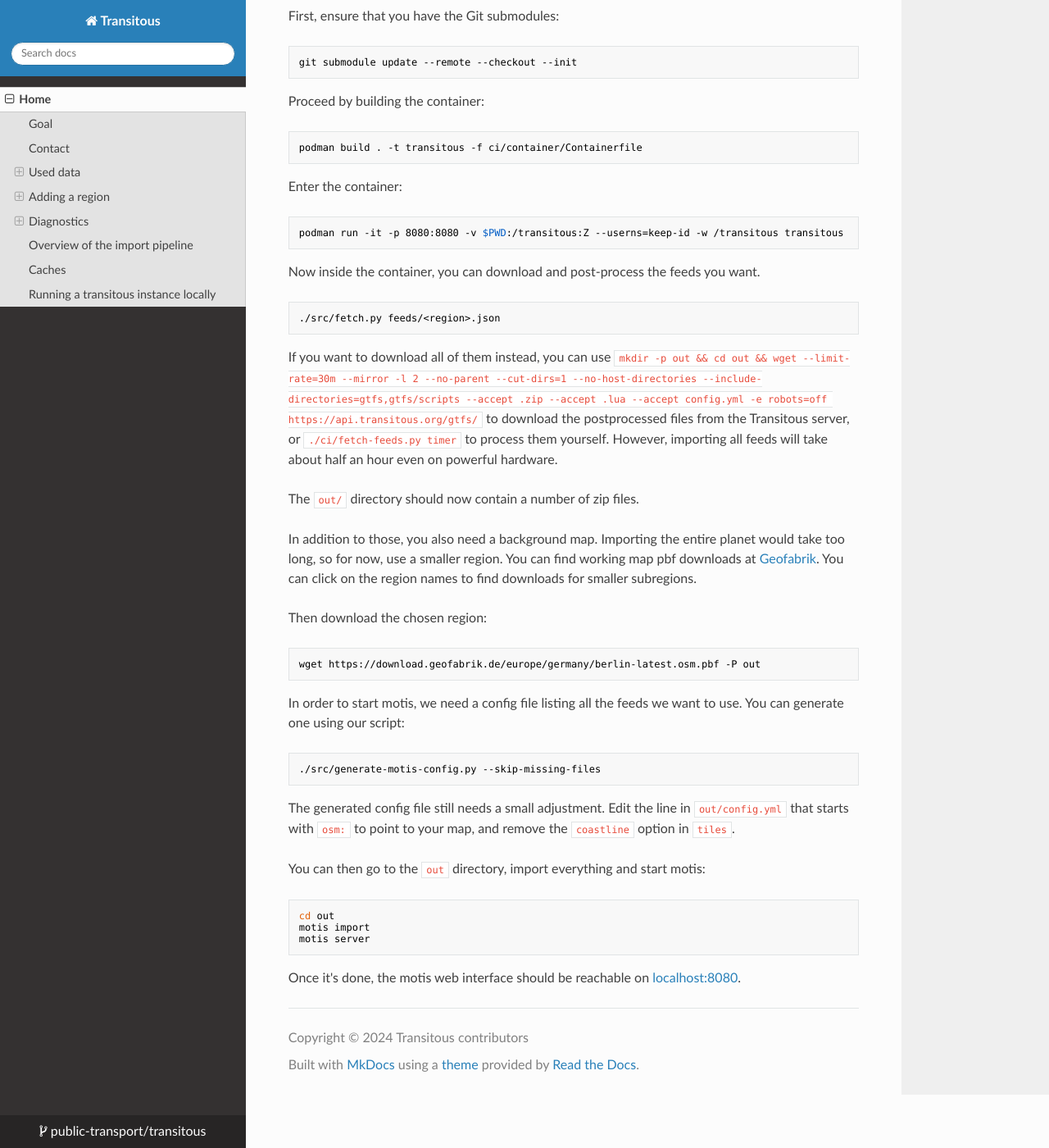
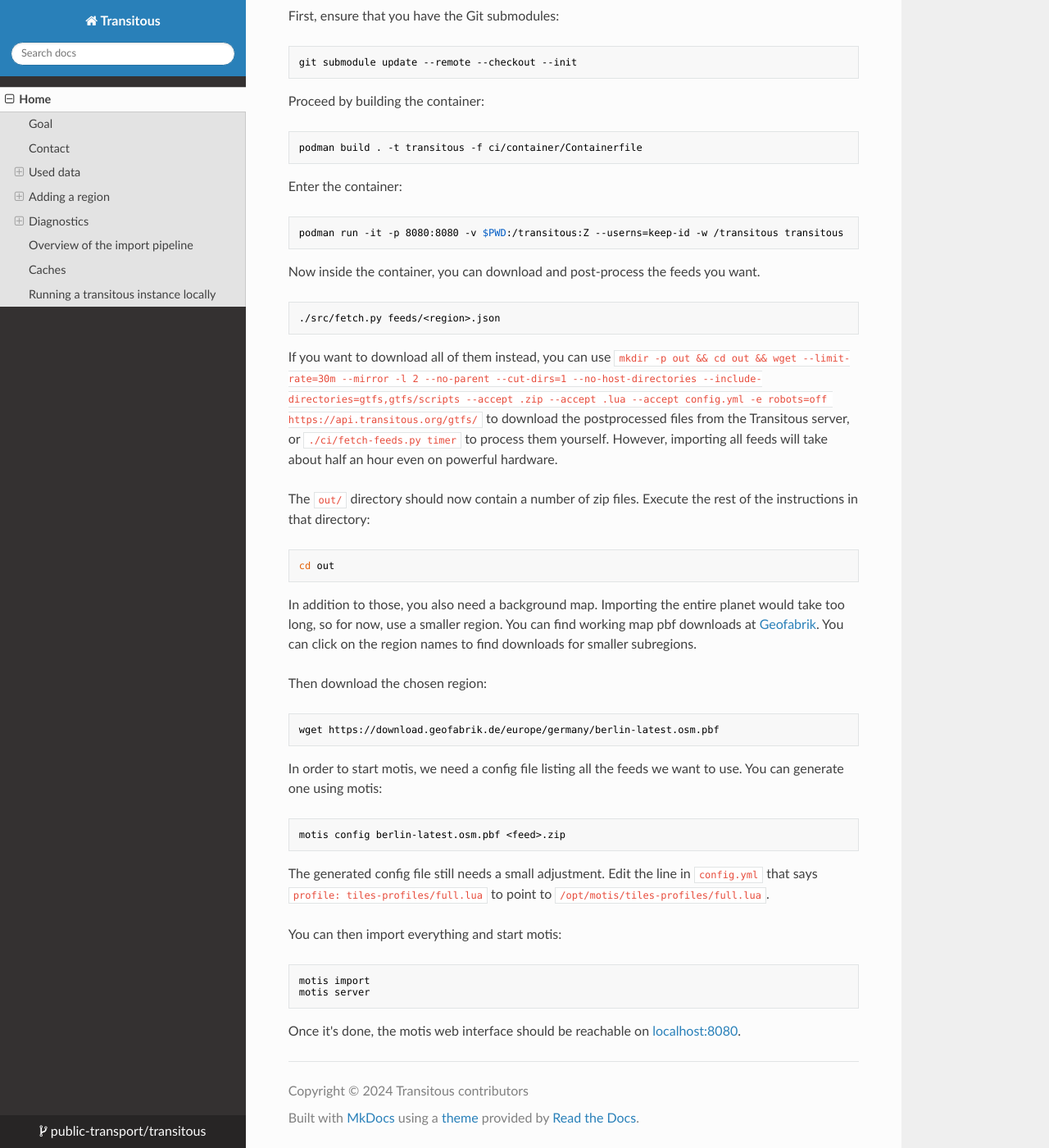
Before and after one commit to public-transport/transitous, an MkDocs documentation site: the page built from docs/docs/index.md, in a window 1280 px wide and 1400 px high, scrolled down 11263 px. Shown: the whole window at 82% size. Built offline with MkDocs 1.6.1, drawn with Linux system fonts in a browser that asks for light colours; nearby versions of some CDN libraries.

Commit message:
change config generation docs for test Motis instance

````diff
--- a/docs/docs/index.md
+++ b/docs/docs/index.md
@@ -480,7 +480,11 @@ Now inside the container, you can download and post-process the feeds you want.
 
 If you want to download all of them instead, you can use `mkdir -p out && cd out && wget --limit-rate=30m --mirror -l 2 --no-parent --cut-dirs=1 --no-host-directories --include-directories=gtfs,gtfs/scripts --accept .zip --accept .lua --accept config.yml -e robots=off https://api.transitous.org/gtfs/` to download the postprocessed files from the Transitous server, or `./ci/fetch-feeds.py timer` to process them yourself. However, importing all feeds will take about half an hour even on powerful hardware.
 
-The `out/` directory should now contain a number of zip files.
+The `out/` directory should now contain a number of zip files. Execute the rest of the instructions in that directory:
+
+```bash
+cd out
+```
 
 In addition to those, you also need a background map. Importing the entire planet would take too long,
 so for now, use a smaller region.
@@ -490,23 +494,22 @@ You can click on the region names to find downloads for smaller subregions.
 Then download the chosen region:
 
 ```bash
-wget https://download.geofabrik.de/europe/germany/berlin-latest.osm.pbf -P out
+wget https://download.geofabrik.de/europe/germany/berlin-latest.osm.pbf
 ```
 
 In order to start motis, we need a config file listing all the feeds we want to use.
-You can generate one using our script:
+You can generate one using motis:
 
 ```bash
-./src/generate-motis-config.py --skip-missing-files
+motis config berlin-latest.osm.pbf <feed>.zip
 ```
 
 The generated config file still needs a small adjustment.
-Edit the line in `out/config.yml` that starts with `osm:` to point to your map, and remove the `coastline` option in `tiles`.
+Edit the line in `config.yml` that says `profile: tiles-profiles/full.lua` to point to `/opt/motis/tiles-profiles/full.lua`.
 
-You can then go to the `out` directory, import everything and start motis:
+You can then import everything and start motis:
 
 ```bash
-cd out
 motis import
 motis server
 ```
````
Also changed, not shown: 1 other file.
